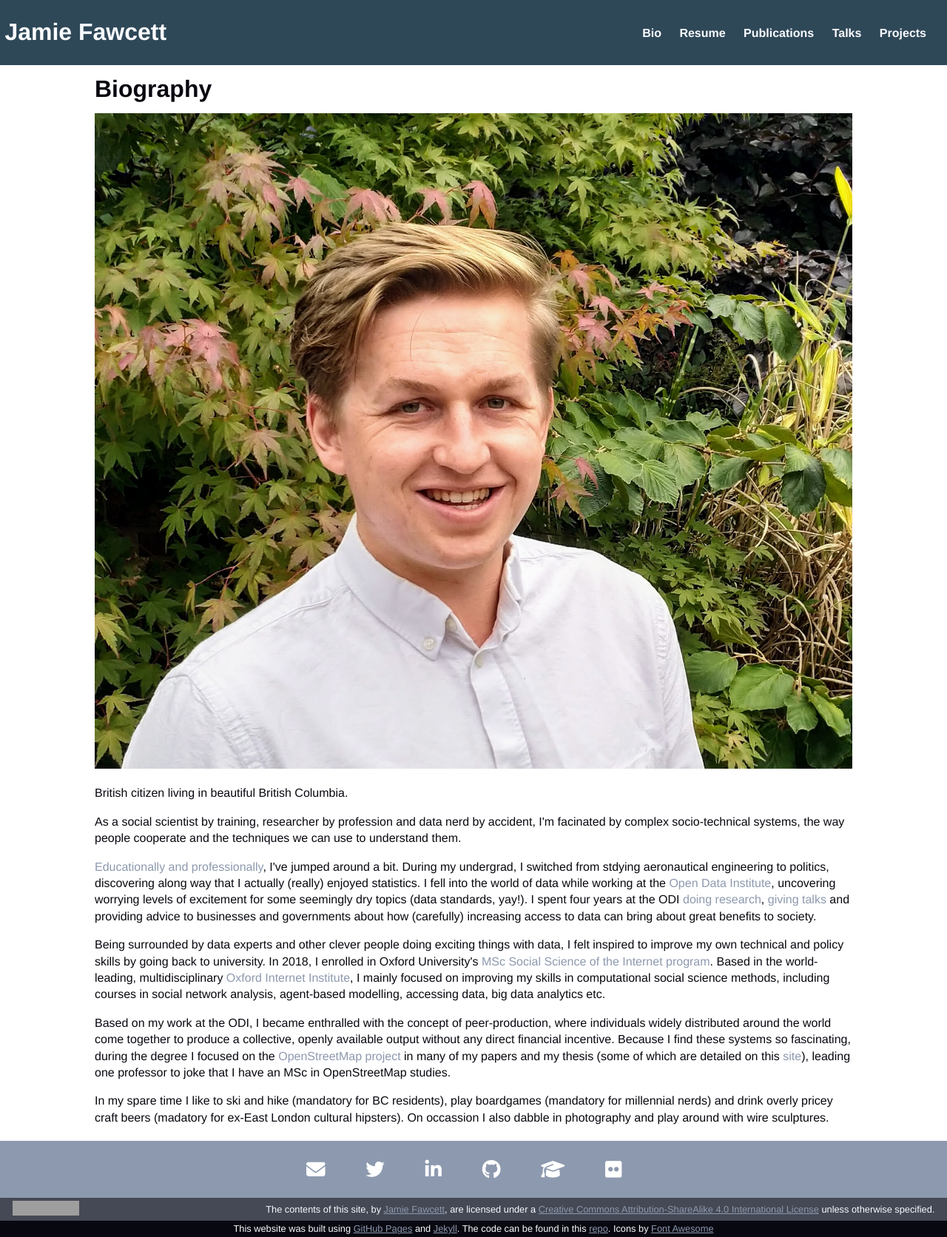
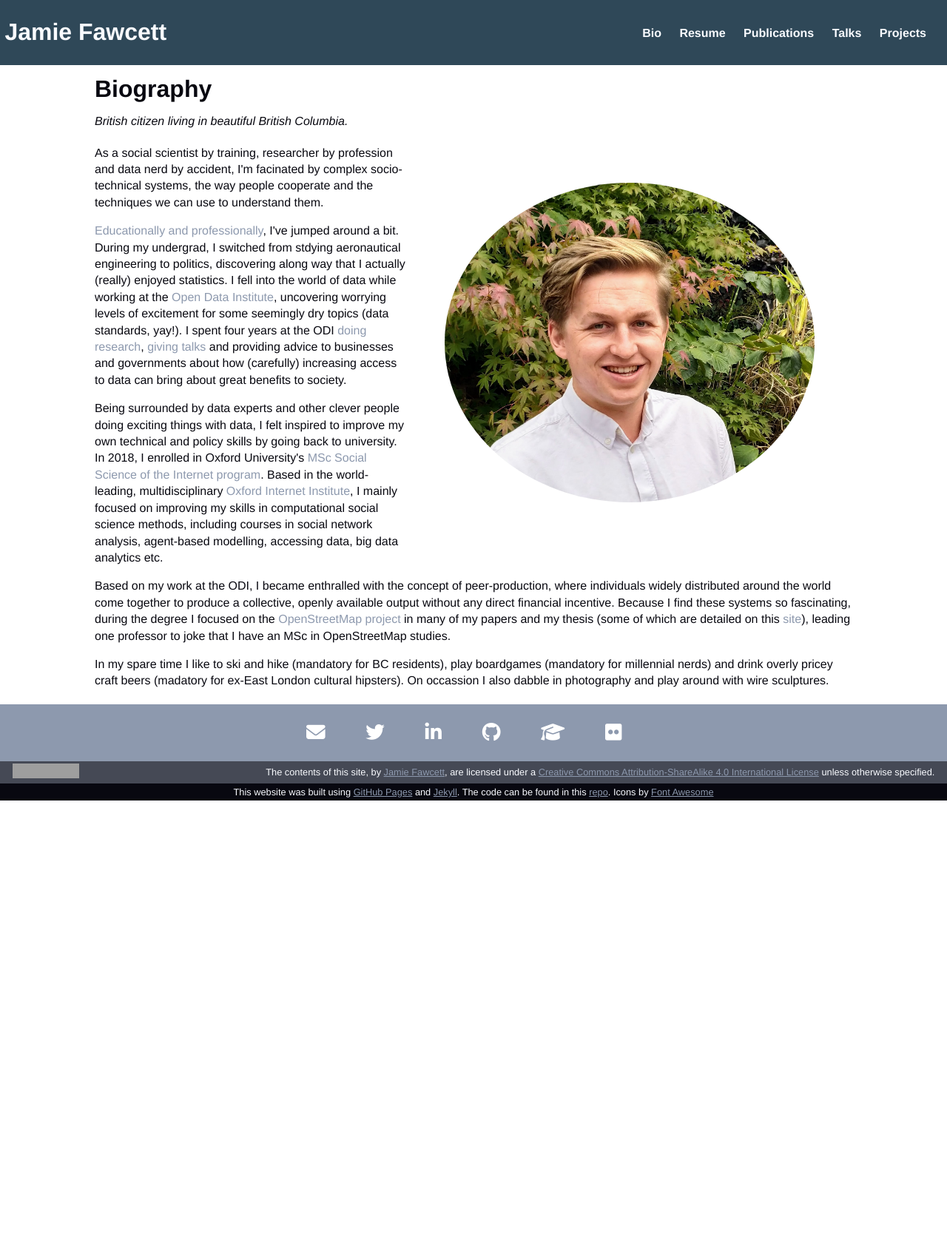
Before and after one commit to JmeF/JmeF.github.io, a Jekyll site: the page built from about/index.html, in a window 1280 px wide. Shown: the whole page at 74% size. Built offline with Jekyll 4.4.1, drawn with Linux system fonts in a browser that asks for light colours; nearby versions of some CDN libraries; after the commit the page ends 1082 px from its top, so only the background shows below that; grey boxes are pictures that could not be loaded.

Commit message:
Style bio

```diff
--- a/_sass/general_layout.scss
+++ b/_sass/general_layout.scss
@@ -43,6 +43,13 @@ body {
   }
 
 }
+
+.blurb{
+  p{
+    font-style: italic;
+  }
+}
+
 
 /* Homepage layout
 ------------------------------------------------------------------- */
@@ -114,3 +121,18 @@ body {
     }
   }
 }
+
+
+/* Bio layout
+------------------------------------------------------------------- */
+
+img.profile{
+  width: 50%;
+  border-radius: 50%;
+  max-width: 500px;
+  max-height: 500px;
+  float:right;
+  object-fit: contain;
+  overflow: hidden;
+  margin: 5%;
+}
--- a/about/index.html
+++ b/about/index.html
@@ -4,8 +4,14 @@ title: "Biography"
 ---
 <div class="blurb">
 	<h1>{{ page.title }}</h1>
-	<img src="{{ site.url }}\assets\images\Jamie_Fawcett_photo.jpg" alt="profile">
 	<p>British citizen living in beautiful British Columbia.</p>
+</div>
+
+<div>
+	<img src="{{ site.url }}\assets\images\Jamie_Fawcett_photo.jpg" alt="profile" class="profile">
+</div>
+
+<div class="content">
 
 	<p>As a social scientist by training, researcher by profession and data nerd by accident,
 		I'm facinated by complex socio-technical systems, the way people cooperate and
@@ -41,4 +47,4 @@ title: "Biography"
 		(madatory for ex-East London cultural hipsters). On occassion I also dabble in
 		photography and play around with wire sculptures.</p>
 
-</div><!-- /.blurb -->
+</div>
```
